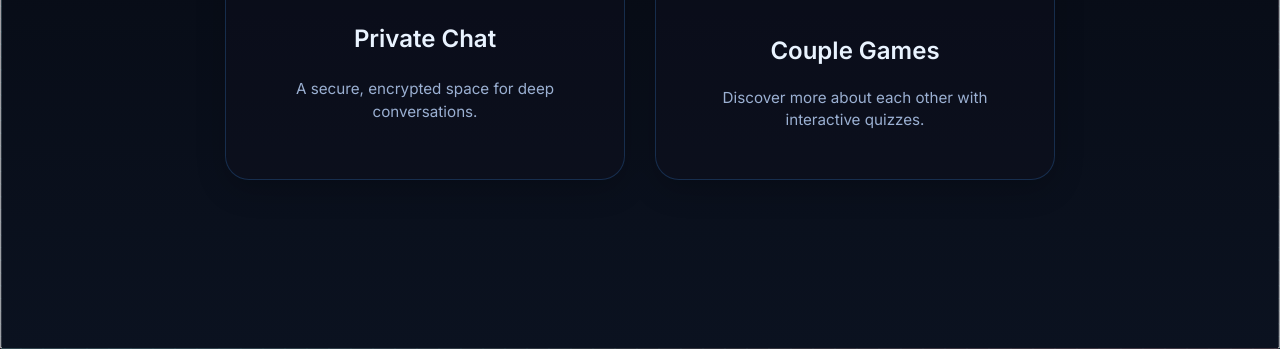
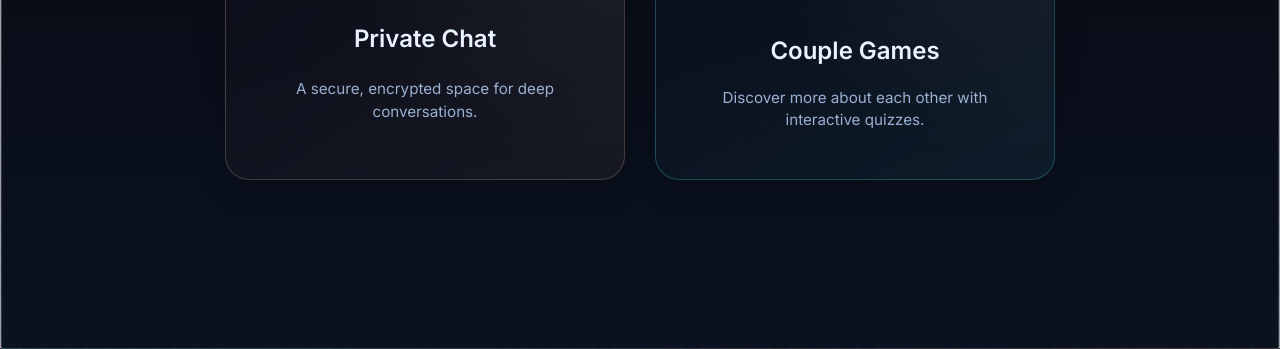
Before and after one commit to itsaddyon/sidechick, a plain HTML site: page sidechick-frontend/index.html in a window 1280 px wide. Shown: the part 452-801 px from the top of the page. Drawn offline with nearby package versions, Linux system fonts and the light colour scheme; no server answers.

Commit message:
style(polish): enhance mode select cards, fix undefined variables in modals, define elegantFadeIn keyframes, and bump cache version to 4.7

```diff
--- a/sidechick-frontend/css/style.css
+++ b/sidechick-frontend/css/style.css
@@ -81,8 +81,7 @@ body.theme-dark::before,body.theme-dark::after{opacity:.9;filter:blur(10px)}
 @keyframes scanline{0%{transform:translateY(-100%)}100%{transform:translateY(1000%)}}
 @keyframes slide-up-fade{from{opacity:0;transform:translateY(20px)}to{opacity:1;transform:translateY(0)}}
 @keyframes typingBounce{0%,80%,100%{transform:scale(0)}40%{transform:scale(1)}}
-@keyframes spin{to{transform:rotate(360deg)}}
-@keyframes dotPulse{0%,80%,100%{opacity:0}40%{opacity:1}}
+@keyframes elegantFadeIn{from{opacity:0;transform:translateY(16px)}to{opacity:1;transform:translateY(0)}}
 
 /* ─── PRE-JS SCREEN HIDING ───────────────────────────────────────
    All non-intro screens are invisible before JS runs. This kills
@@ -2060,34 +2059,64 @@ body.theme-dark .scorecard { background: rgba(10,16,28,0.85); }
   flex: 1;
   min-width: 280px;
   max-width: 400px;
-  /* Fix: use existing token --panel instead of undefined --bg-panel */
   background: var(--panel);
   backdrop-filter: blur(24px);
   -webkit-backdrop-filter: blur(24px);
-  border: 1px solid var(--border);
+  border: 1.5px solid var(--border);
   border-radius: 24px;
   padding: 40px 30px;
   cursor: pointer;
-  transition: all 0.4s cubic-bezier(0.175, 0.885, 0.32, 1.275);
-  box-shadow: 0 10px 30px rgba(0,0,0,0.2);
+  transition: all 0.4s cubic-bezier(0.16, 1, 0.3, 1);
+  box-shadow: 0 10px 30px rgba(0,0,0,0.15);
   display: flex;
   flex-direction: column;
   align-items: center;
+  position: relative;
+  overflow: hidden;
+}
+
+.mode-card::before {
+  content: '';
+  position: absolute;
+  inset: 0;
+  background: radial-gradient(circle at top right, rgba(255,255,255,0.06), transparent 60%);
+  pointer-events: none;
+}
+
+.chat-card {
+  border-color: rgba(224, 171, 142, 0.2) !important;
+  background: linear-gradient(145deg, rgba(255, 255, 255, 0.02), rgba(224, 171, 142, 0.04)) !important;
+}
+
+body.theme-dark .chat-card {
+  border-color: rgba(224, 171, 142, 0.25) !important;
+  background: linear-gradient(145deg, rgba(15, 15, 30, 0.4), rgba(224, 171, 142, 0.06)) !important;
+}
+
+.mode-card.game-card {
+  border-color: rgba(76, 232, 255, 0.2) !important;
+  background: linear-gradient(145deg, rgba(255, 255, 255, 0.02), rgba(76, 232, 255, 0.04)) !important;
+}
+
+body.theme-dark .mode-card.game-card {
+  border-color: rgba(76, 232, 255, 0.25) !important;
+  background: linear-gradient(145deg, rgba(15, 15, 30, 0.4), rgba(76, 232, 255, 0.06)) !important;
 }
 
 .mode-card:hover {
-  transform: translateY(-8px) scale(1.02);
+  transform: translateY(-6px);
+  box-shadow: 0 20px 40px rgba(0,0,0,0.25);
 }
 
 .chat-card:hover {
-  border-color: rgba(224, 171, 142, 0.5);
-  box-shadow: 0 15px 40px rgba(224, 171, 142, 0.15);
+  border-color: rgba(224, 171, 142, 0.75) !important;
+  box-shadow: 0 20px 45px rgba(224, 171, 142, 0.18), var(--shadow) !important;
 }
 
 /* Note: .game-card is also used for game selection cards in lobby — hover is safe here */
 .mode-card.game-card:hover {
-  border-color: rgba(76,232,255,0.5);
-  box-shadow: 0 15px 40px rgba(76,232,255,0.15);
+  border-color: rgba(76, 232, 255, 0.75) !important;
+  box-shadow: 0 20px 45px rgba(76, 232, 255, 0.18), var(--shadow) !important;
 }
 
 .mode-card-icon {
@@ -2119,13 +2148,20 @@ body.theme-dark .scorecard { background: rgba(10,16,28,0.85); }
   animation: fadeIn 0.3s ease;
 }
 .modal-content {
-  background: var(--bg-panel); padding: 30px; border-radius: 20px;
-  width: 90%; max-width: 400px; border: 1px solid var(--border);
-  box-shadow: 0 20px 40px rgba(0,0,0,0.3); text-align: center;
+  background: var(--panel-strong);
+  backdrop-filter: blur(24px);
+  -webkit-backdrop-filter: blur(24px);
+  padding: 30px;
+  border-radius: 20px;
+  width: 90%;
+  max-width: 400px;
+  border: 1.5px solid var(--border);
+  box-shadow: var(--shadow);
+  text-align: center;
   animation: elegantFadeIn 0.3s cubic-bezier(0.2, 0.8, 0.2, 1);
 }
 .modal-content h2 { margin-bottom: 10px; color: var(--text); }
-.modal-content p { color: var(--text-mut); margin-bottom: 20px; font-size: 0.95rem; }
+.modal-content p { color: var(--muted); margin-bottom: 20px; font-size: 0.95rem; }
 .modal-content .lobby-input { width: 100%; margin-bottom: 20px; box-sizing: border-box; }
 .modal-actions { display: flex; gap: 10px; justify-content: flex-end; }
 
--- a/sidechick-frontend/index.html
+++ b/sidechick-frontend/index.html
@@ -11,7 +11,7 @@
 <link rel="icon" href="favicon.svg" type="image/svg+xml"/>
 <script src="https://cdn.socket.io/4.6.0/socket.io.min.js"></script>
 <script src="https://cdn.jsdelivr.net/npm/canvas-confetti@1.6.0/dist/confetti.browser.min.js"></script>
-<link rel="stylesheet" href="css/style.css?v=4.6"/>
+<link rel="stylesheet" href="css/style.css?v=4.7"/>
 </head>
 <body class="intro-active">
 <div id="intro-loader" class="intro-loader" aria-label="Sidechick loading intro">
@@ -573,7 +573,7 @@
   </div>
 </div>
 
-<script src="js/app.js?v=4.6"></script>
+<script src="js/app.js?v=4.7"></script>
 <!-- Game Name Modal -->
 <div id="game-name-modal" class="modal-overlay" style="display: none;">
   <div class="modal-content">
--- a/static/css/style.css
+++ b/static/css/style.css
@@ -81,8 +81,7 @@ body.theme-dark::before,body.theme-dark::after{opacity:.9;filter:blur(10px)}
 @keyframes scanline{0%{transform:translateY(-100%)}100%{transform:translateY(1000%)}}
 @keyframes slide-up-fade{from{opacity:0;transform:translateY(20px)}to{opacity:1;transform:translateY(0)}}
 @keyframes typingBounce{0%,80%,100%{transform:scale(0)}40%{transform:scale(1)}}
-@keyframes spin{to{transform:rotate(360deg)}}
-@keyframes dotPulse{0%,80%,100%{opacity:0}40%{opacity:1}}
+@keyframes elegantFadeIn{from{opacity:0;transform:translateY(16px)}to{opacity:1;transform:translateY(0)}}
 
 /* ─── PRE-JS SCREEN HIDING ───────────────────────────────────────
    All non-intro screens are invisible before JS runs. This kills
@@ -2060,34 +2059,64 @@ body.theme-dark .scorecard { background: rgba(10,16,28,0.85); }
   flex: 1;
   min-width: 280px;
   max-width: 400px;
-  /* Fix: use existing token --panel instead of undefined --bg-panel */
   background: var(--panel);
   backdrop-filter: blur(24px);
   -webkit-backdrop-filter: blur(24px);
-  border: 1px solid var(--border);
+  border: 1.5px solid var(--border);
   border-radius: 24px;
   padding: 40px 30px;
   cursor: pointer;
-  transition: all 0.4s cubic-bezier(0.175, 0.885, 0.32, 1.275);
-  box-shadow: 0 10px 30px rgba(0,0,0,0.2);
+  transition: all 0.4s cubic-bezier(0.16, 1, 0.3, 1);
+  box-shadow: 0 10px 30px rgba(0,0,0,0.15);
   display: flex;
   flex-direction: column;
   align-items: center;
+  position: relative;
+  overflow: hidden;
+}
+
+.mode-card::before {
+  content: '';
+  position: absolute;
+  inset: 0;
+  background: radial-gradient(circle at top right, rgba(255,255,255,0.06), transparent 60%);
+  pointer-events: none;
+}
+
+.chat-card {
+  border-color: rgba(224, 171, 142, 0.2) !important;
+  background: linear-gradient(145deg, rgba(255, 255, 255, 0.02), rgba(224, 171, 142, 0.04)) !important;
+}
+
+body.theme-dark .chat-card {
+  border-color: rgba(224, 171, 142, 0.25) !important;
+  background: linear-gradient(145deg, rgba(15, 15, 30, 0.4), rgba(224, 171, 142, 0.06)) !important;
+}
+
+.mode-card.game-card {
+  border-color: rgba(76, 232, 255, 0.2) !important;
+  background: linear-gradient(145deg, rgba(255, 255, 255, 0.02), rgba(76, 232, 255, 0.04)) !important;
+}
+
+body.theme-dark .mode-card.game-card {
+  border-color: rgba(76, 232, 255, 0.25) !important;
+  background: linear-gradient(145deg, rgba(15, 15, 30, 0.4), rgba(76, 232, 255, 0.06)) !important;
 }
 
 .mode-card:hover {
-  transform: translateY(-8px) scale(1.02);
+  transform: translateY(-6px);
+  box-shadow: 0 20px 40px rgba(0,0,0,0.25);
 }
 
 .chat-card:hover {
-  border-color: rgba(224, 171, 142, 0.5);
-  box-shadow: 0 15px 40px rgba(224, 171, 142, 0.15);
+  border-color: rgba(224, 171, 142, 0.75) !important;
+  box-shadow: 0 20px 45px rgba(224, 171, 142, 0.18), var(--shadow) !important;
 }
 
 /* Note: .game-card is also used for game selection cards in lobby — hover is safe here */
 .mode-card.game-card:hover {
-  border-color: rgba(76,232,255,0.5);
-  box-shadow: 0 15px 40px rgba(76,232,255,0.15);
+  border-color: rgba(76, 232, 255, 0.75) !important;
+  box-shadow: 0 20px 45px rgba(76, 232, 255, 0.18), var(--shadow) !important;
 }
 
 .mode-card-icon {
@@ -2119,13 +2148,20 @@ body.theme-dark .scorecard { background: rgba(10,16,28,0.85); }
   animation: fadeIn 0.3s ease;
 }
 .modal-content {
-  background: var(--bg-panel); padding: 30px; border-radius: 20px;
-  width: 90%; max-width: 400px; border: 1px solid var(--border);
-  box-shadow: 0 20px 40px rgba(0,0,0,0.3); text-align: center;
+  background: var(--panel-strong);
+  backdrop-filter: blur(24px);
+  -webkit-backdrop-filter: blur(24px);
+  padding: 30px;
+  border-radius: 20px;
+  width: 90%;
+  max-width: 400px;
+  border: 1.5px solid var(--border);
+  box-shadow: var(--shadow);
+  text-align: center;
   animation: elegantFadeIn 0.3s cubic-bezier(0.2, 0.8, 0.2, 1);
 }
 .modal-content h2 { margin-bottom: 10px; color: var(--text); }
-.modal-content p { color: var(--text-mut); margin-bottom: 20px; font-size: 0.95rem; }
+.modal-content p { color: var(--muted); margin-bottom: 20px; font-size: 0.95rem; }
 .modal-content .lobby-input { width: 100%; margin-bottom: 20px; box-sizing: border-box; }
 .modal-actions { display: flex; gap: 10px; justify-content: flex-end; }
 
```
Also changed, not shown: templates/index.html (+2 -2 lines).
